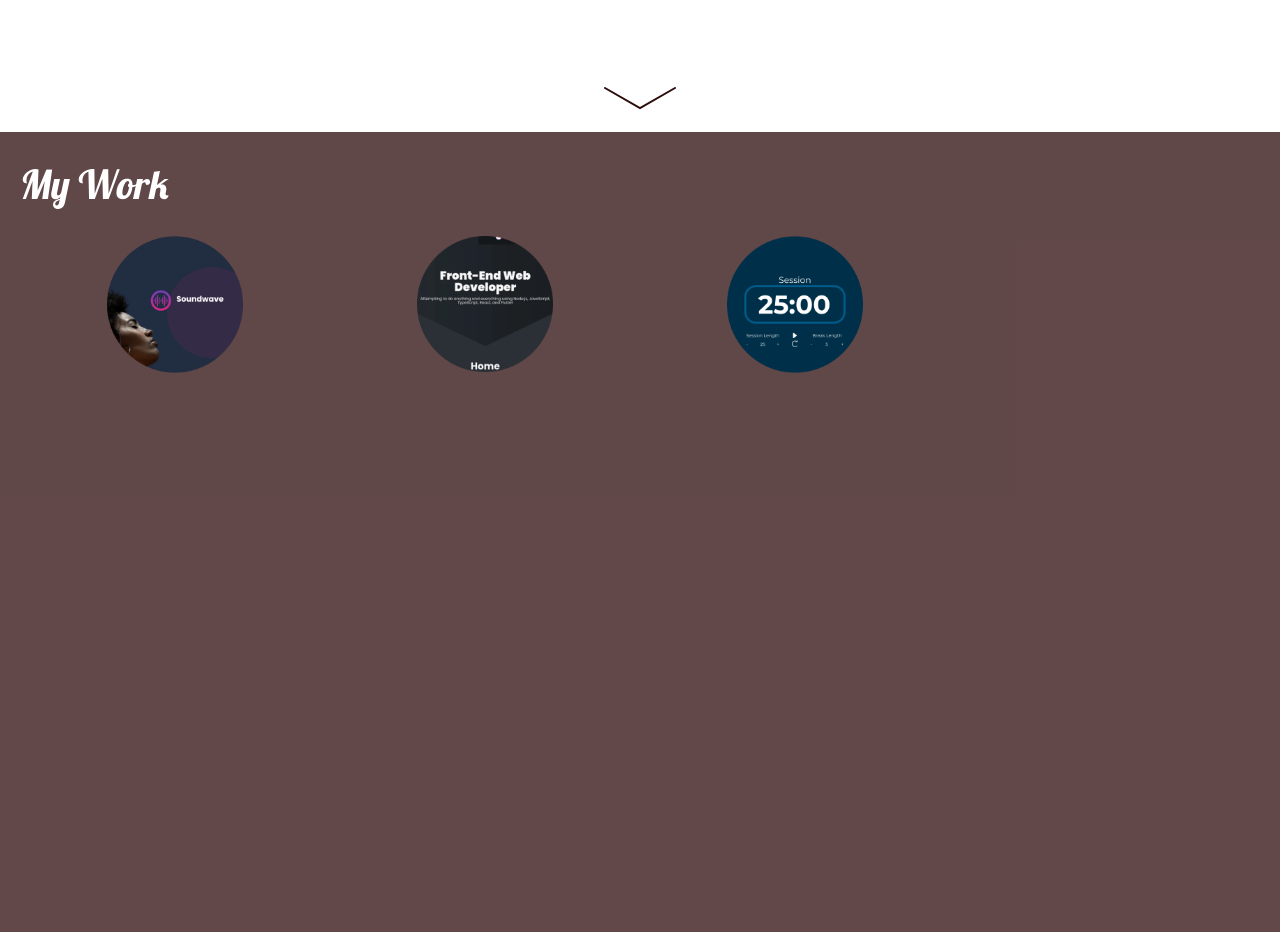
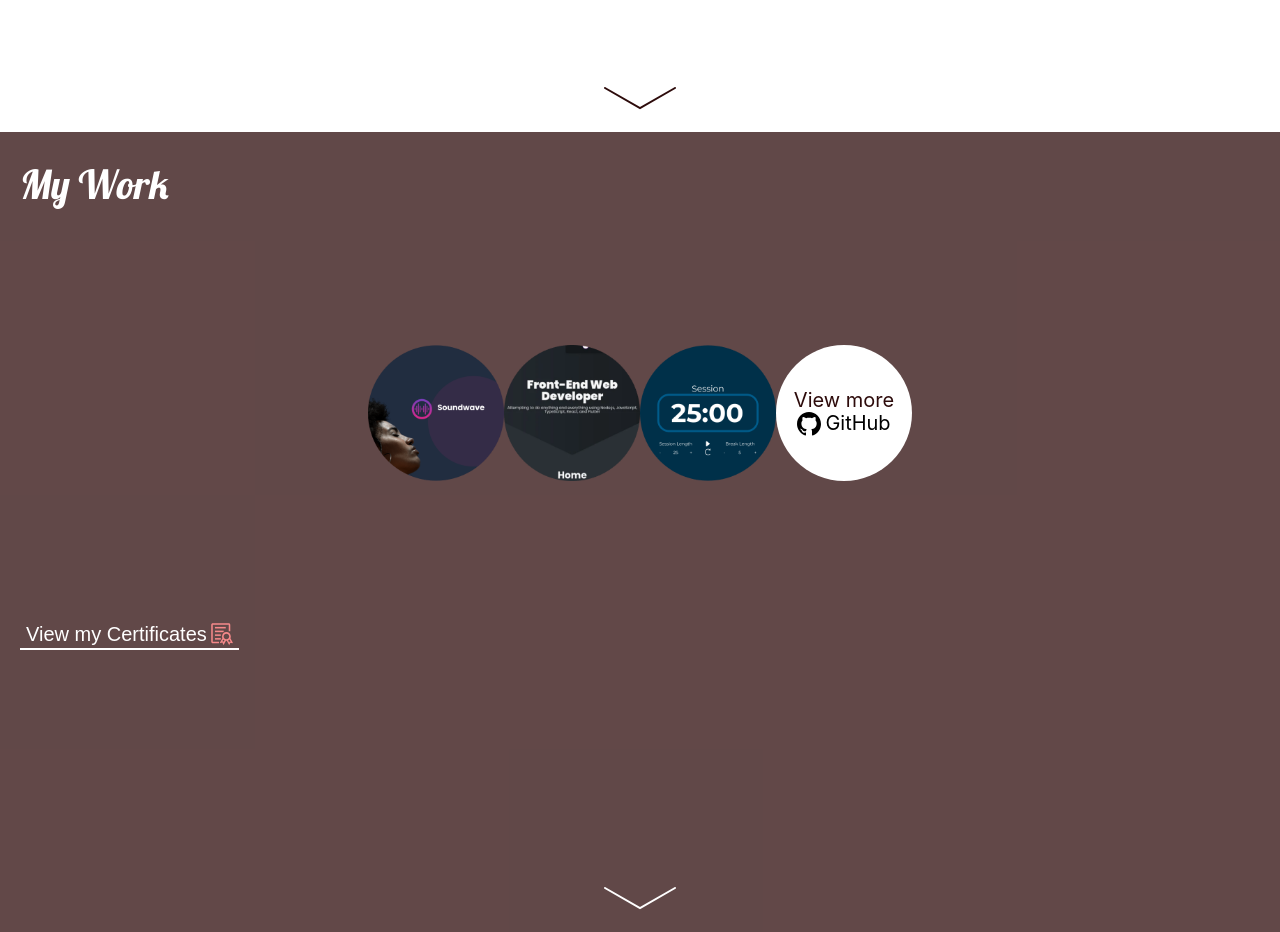
Before and after one commit to EtshD1/personal-page, a React (Create React App) app: page / in a window 1280 px wide. Shown: the part 2300-3232 px from the top of the page. Built offline with nearby package versions, Linux system fonts and the light colour scheme; a web font is replaced by a local one.

Commit message:
Complete My Work Section

```diff
--- a/src/MyWork/index.scss
+++ b/src/MyWork/index.scss
@@ -3,11 +3,21 @@
   background-color: $black-shade1;
   color: $white;
   min-height: 100vh;
+  display: flex;
+  flex-wrap: wrap;
+  justify-content: center;
+  align-items: flex-start;
+
+  .nextSection {
+    align-self: flex-end;
+  }
 
   h1 {
+    width: 100%;
+    flex-shrink: 2;
     font-size: $f-xlarge;
     font-family: Lobster;
-    margin-bottom: 2rem;
+    height: $f-xlarge + 2rem;
   }
 
   .showcase {
@@ -26,5 +36,53 @@
         width: 100%;
       }
     }
+
+    .github-link {
+      background-color: $white;
+      display: flex;
+      justify-content: center;
+      align-items: center;
+      flex-direction: column;
+      color: $black;
+      cursor: pointer;
+
+      div {
+        display: flex;
+        justify-content: space-between;
+        align-items: center;
+        font-size: $f-normal;
+
+        svg {
+          margin-top: 0.1rem;
+          margin-right: 0.25rem;
+        }
+
+        span {
+          color: #000;
+        }
+      }
+    }
+  }
+
+  .certificateLink {
+    width: 100%;
+    display: flex;
+
+    button {
+      font-size: $f-normal;
+      display: flex;
+      justify-content: space-between;
+      align-items: center;
+      background: none;
+      border: 0;
+      color: $white;
+      padding-bottom: 0.125rem;
+      border-bottom: 0.125rem solid $white;
+      cursor: pointer;
+
+      img {
+        padding-left: 0.25rem;
+      }
+    }
   }
 }
--- a/src/MyWork/index.tsx
+++ b/src/MyWork/index.tsx
@@ -7,7 +7,23 @@ const MyWork = () => {
       <div><img src={images.Site.Site1} alt="" /></div>
       <div><img src={images.Site.Site2} alt="" /></div>
       <div><img src={images.Site.Site3} alt="" /></div>
-      <div></div>
+      <div className="github-link">
+        <div>View more</div>
+        <div>
+          <svg width="24" height="24" viewBox="0 0 24 24" fill="none" xmlns="http://www.w3.org/2000/svg">
+            <path fill-rule="evenodd" clip-rule="evenodd" d="M12 0C5.37 0 0 5.37 0 12C0 17.31 3.435 21.795 8.205 23.385C8.805 23.49 9.03 23.13 9.03 22.815C9.03 22.53 9.015 21.585 9.015 20.58C6 21.135 5.22 19.845 4.98 19.17C4.845 18.825 4.26 17.76 3.75 17.475C3.33 17.25 2.73 16.695 3.735 16.68C4.68 16.665 5.355 17.55 5.58 17.91C6.66 19.725 8.385 19.215 9.075 18.9C9.18 18.12 9.495 17.595 9.84 17.295C7.17 16.995 4.38 15.96 4.38 11.37C4.38 10.065 4.845 8.985 5.61 8.145C5.49 7.845 5.07 6.615 5.73 4.965C5.73 4.965 6.735 4.65 9.03 6.195C9.99 5.925 11.01 5.79 12.03 5.79C13.05 5.79 14.07 5.925 15.03 6.195C17.325 4.635 18.33 4.965 18.33 4.965C18.99 6.615 18.57 7.845 18.45 8.145C19.215 8.985 19.68 10.05 19.68 11.37C19.68 15.975 16.875 16.995 14.205 17.295C14.64 17.67 15.015 18.39 15.015 19.515C15.015 21.12 15 22.41 15 22.815C15 23.13 15.225 23.505 15.825 23.385C18.2072 22.5807 20.2772 21.0497 21.7437 19.0074C23.2101 16.965 23.9993 14.5143 24 12C24 5.37 18.63 0 12 0Z" fill="black" />
+          </svg>
+          <span>GitHub</span>
+        </div>
+      </div>
+    </div>
+    <div className="certificateLink">
+      <button>View my Certificates <img src={images.Certificate} alt="" /></button>
+    </div>
+    <div className="nextSection">
+      <svg width="72" height="23" viewBox="0 0 72 23" fill="none" xmlns="http://www.w3.org/2000/svg">
+        <path d="M0.999993 1L36 21L71 1" stroke="white" stroke-width="2" stroke-linecap="round" />
+      </svg>
     </div>
   </div>);
 }
--- a/src/_config.scss
+++ b/src/_config.scss
@@ -7,9 +7,9 @@ $primary-light3: #fde7e8;
 // Blacks & Gray
 $gray: #867a7a;
 $black: #2d0b0b;
-$black-shade1: hsla(0, 61%, 11%, 75%);
-$black-shade2: hsla(0, 61%, 11%, 50%);
-$black-shade3: hsla(0, 61%, 11%, 25%);
+$black-shade1: hsla(0, 61%, 11%, 0.75);
+$black-shade2: hsla(0, 61%, 11%, 0.5);
+$black-shade3: hsla(0, 61%, 11%, 0.25);
 
 //White
 $white: #fff;
--- a/src/images/index.ts
+++ b/src/images/index.ts
@@ -1,4 +1,5 @@
 import Angular from './Angular.svg';
+import Certificate from './Certificate.svg';
 import Figma from './Figma.svg';
 import NodeJS from './NodeJs.png';
 import Python from './Python.svg';
@@ -11,6 +12,7 @@ import Site3 from './Site3.png';
 
 const images = {
   Angular: Angular,
+  Certificate: Certificate,
   Figma: Figma,
   NodeJS: NodeJS,
   Python: Python,
```
